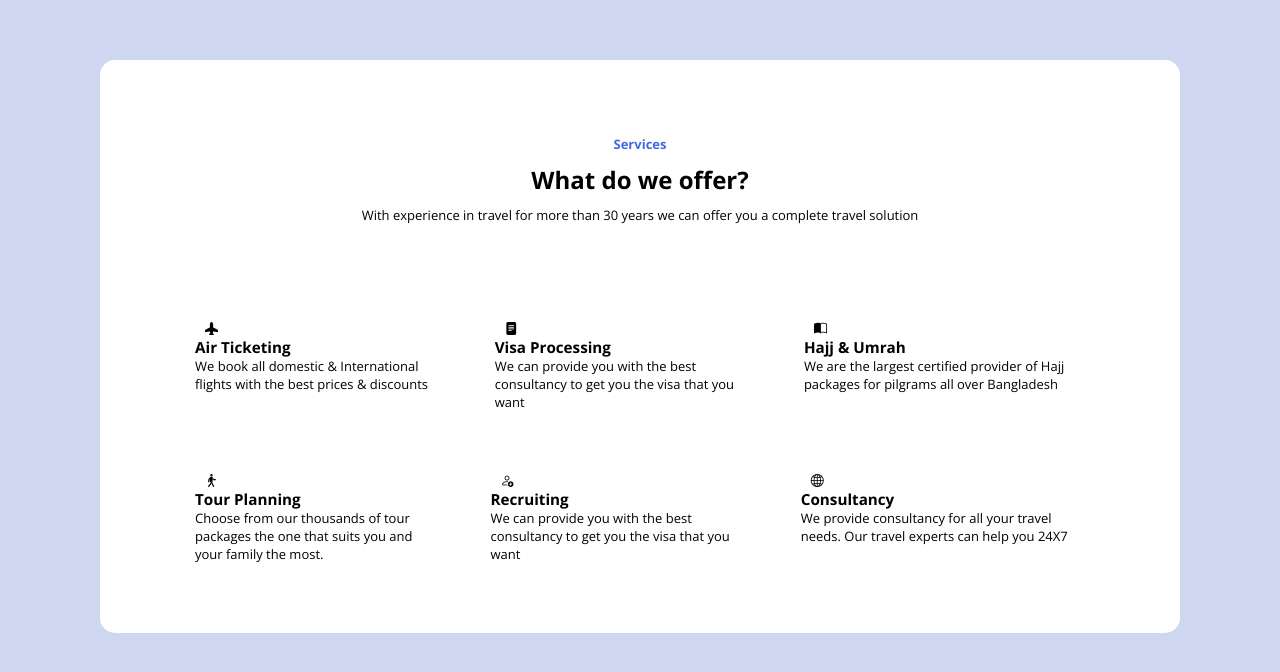
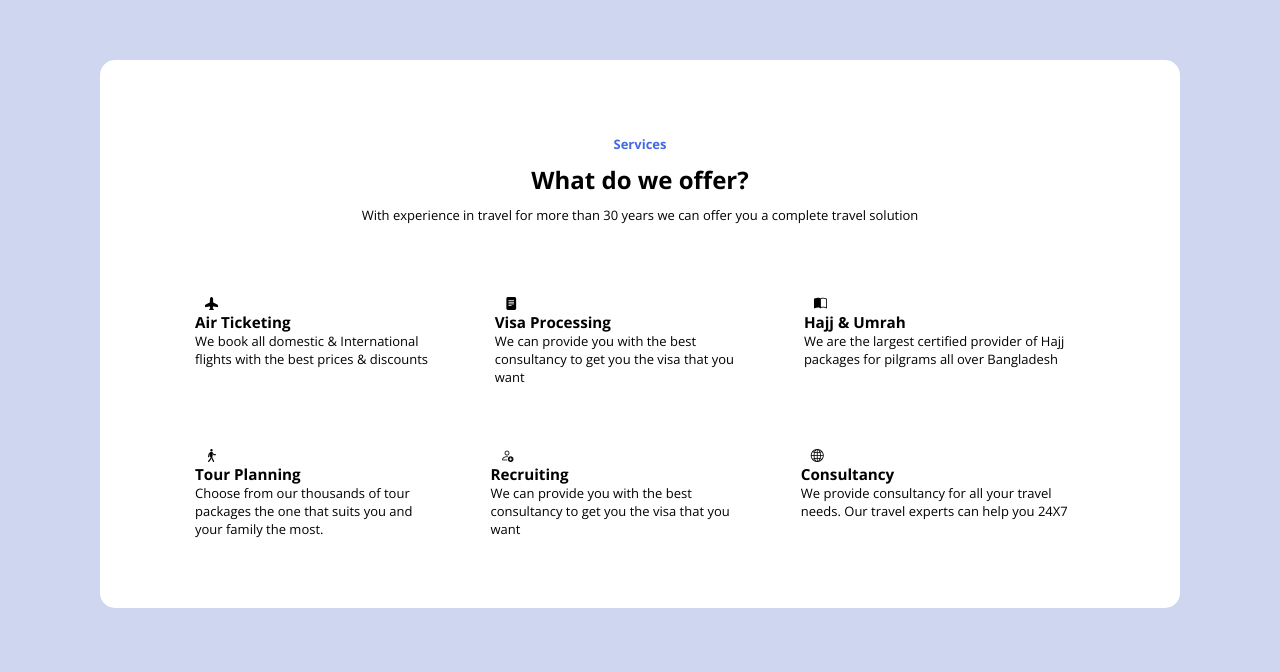
Before and after one commit to ELIASMJUAN/image-based-web-project, a plain HTML site: page index.html in a window 1280 px wide. Shown: the part 140-812 px from the top of the page. Drawn offline with nearby package versions, Linux system fonts and the light colour scheme.

Commit message:
modifico algunnos estilos

```diff
--- a/css/estilo.css
+++ b/css/estilo.css
@@ -22,7 +22,7 @@ section{
 }
 div.d1{
     text-align: center;
-    padding: 75px 50px;
+    padding: 75px 50px 50px 50px;
 }
 div.d1 h1{
     padding: 10px 0px;
@@ -41,6 +41,7 @@ p.d1{
 div.d2{
     display: flex;
     font-size: small;
+
     margin: 0px 70px 20px 70px;
 }
 div.di1{
@@ -81,10 +82,15 @@ div.di6{
 /* finaliza div padre 3 */
 
 
+/* div{
+    border: 2px, solid, black;
+} */
+h3{
+    padding: 20px 0px px 0px;
+}
 i{
-    padding: 10px 10px 50px 10px;
+    padding-left: 10px;
 }
-
 /* // <uniquifier>: Use a unique and descriptive class name
 // <weight>: Use a value from 300 to 800
 
```
